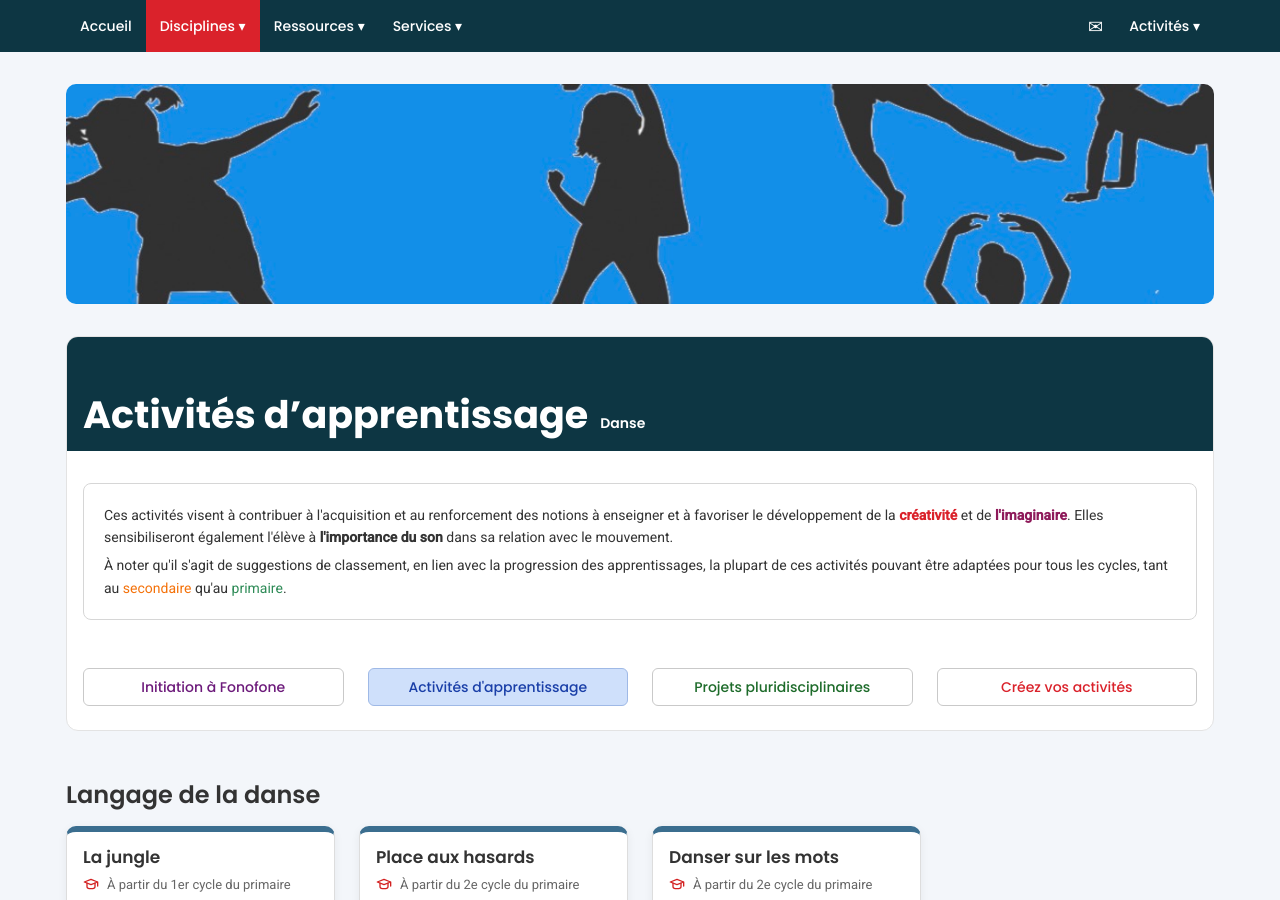
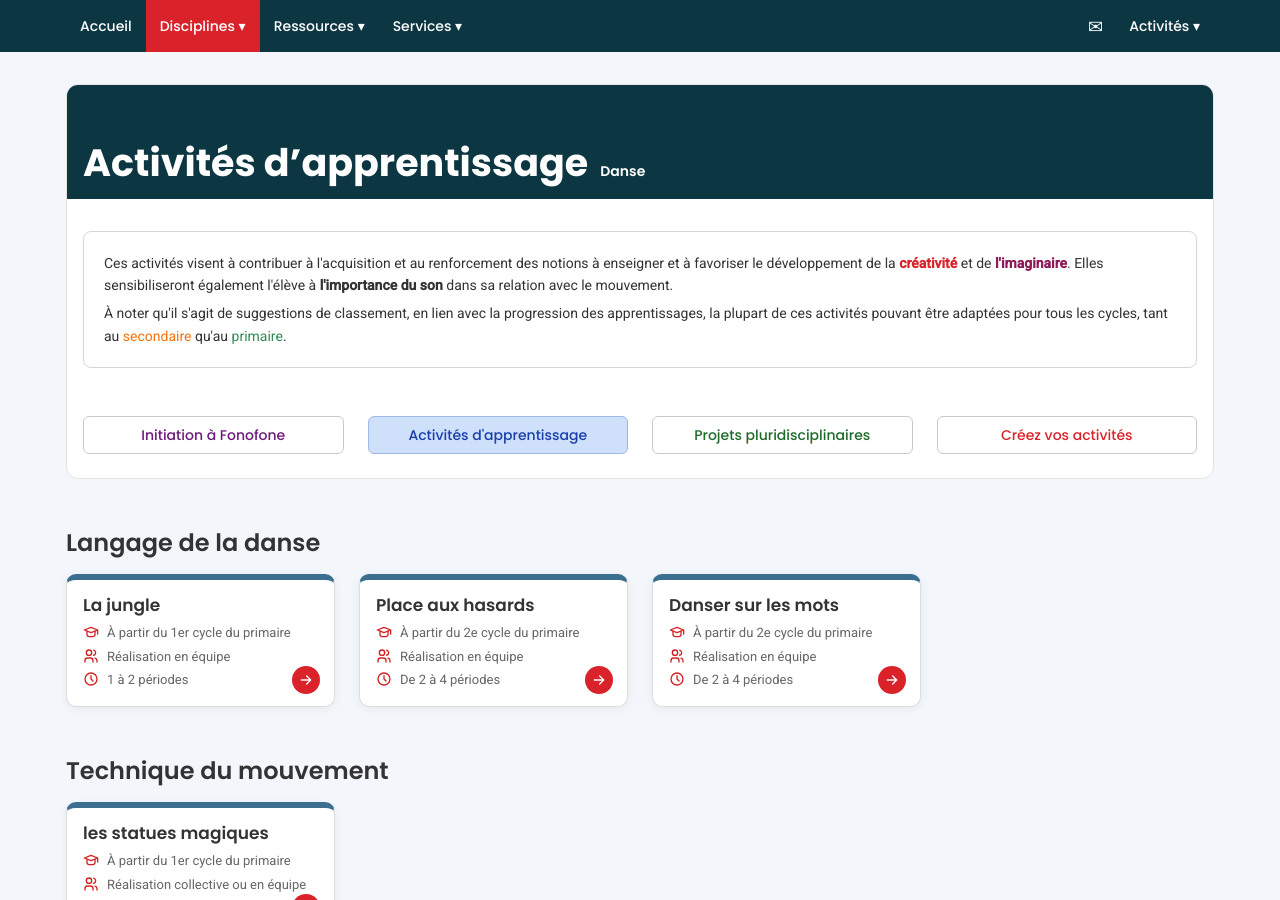
Before and after one commit to yves-fonofone/site-fonofone-revision, a Jekyll site: the page built from danse.html, in a window 1280 px wide and 900 px high. Built offline with Jekyll 4.4.1, drawn with Linux system fonts in a browser that asks for light colours.

Commit message:
Danse – activités d'apprentissage : retrait de l'image-bandeau des silhouettes
Co-Authored-By: Claude Opus 5.5 <noreply@anthropic.com>

```diff
--- a/danse.html
+++ b/danse.html
@@ -1,7 +1,6 @@
 ---
 layout: page
 titre: "Activités d’apprentissage Danse"
-bandeau: "/images/2024/03/encadre-danse.jpg"
 discipline: danse
 rubriques:
 - Langage de la danse
```
